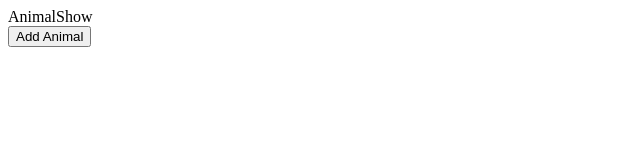
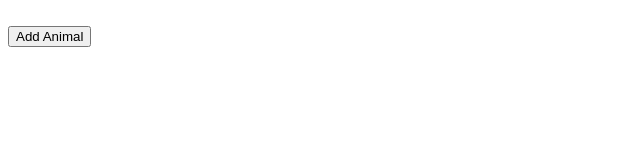
Before and after one commit to Noi-Git/L-animals, a React (Create React App) app: page / in a window 1280 px wide. Shown: the top 160 px of the page, without its empty margins (0-640 px from the left). Built offline with nearby package versions, Linux system fonts and the light colour scheme.

Commit message:
add animal image compare with type

```diff
--- a/src/AnimalShow.js
+++ b/src/AnimalShow.js
@@ -1,7 +1,20 @@
-import React from 'react'
+import React, { useState } from 'react'
+import bird from './svg/bird.svg'
+import cat from './svg/cat.svg'
+import cow from './svg/cow.svg'
+import dog from './svg/dog.svg'
+import gator from './svg/gator.svg'
+import heart from './svg/heart.svg'
+import horse from './svg/horse.svg'
 
-const AnimalShow = () => {
-  return <div>AnimalShow</div>
+const svgMap = { bird, cat, cow, dog, gator, horse }
+
+const AnimalShow = ({ type }) => {
+  return (
+    <div>
+      <img src={svgMap[type]} alt={type} />
+    </div>
+  )
 }
 
 export default AnimalShow
```
